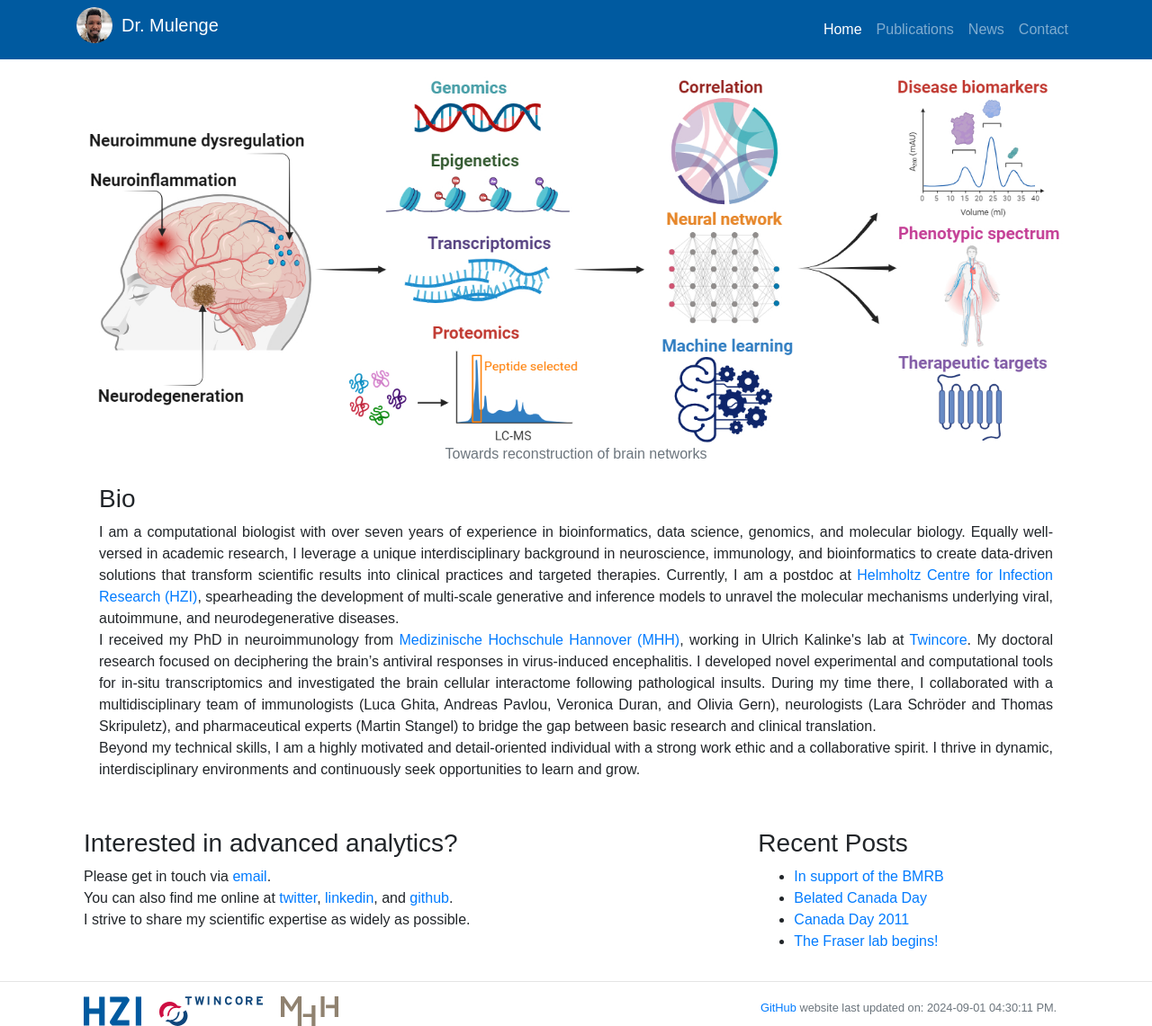
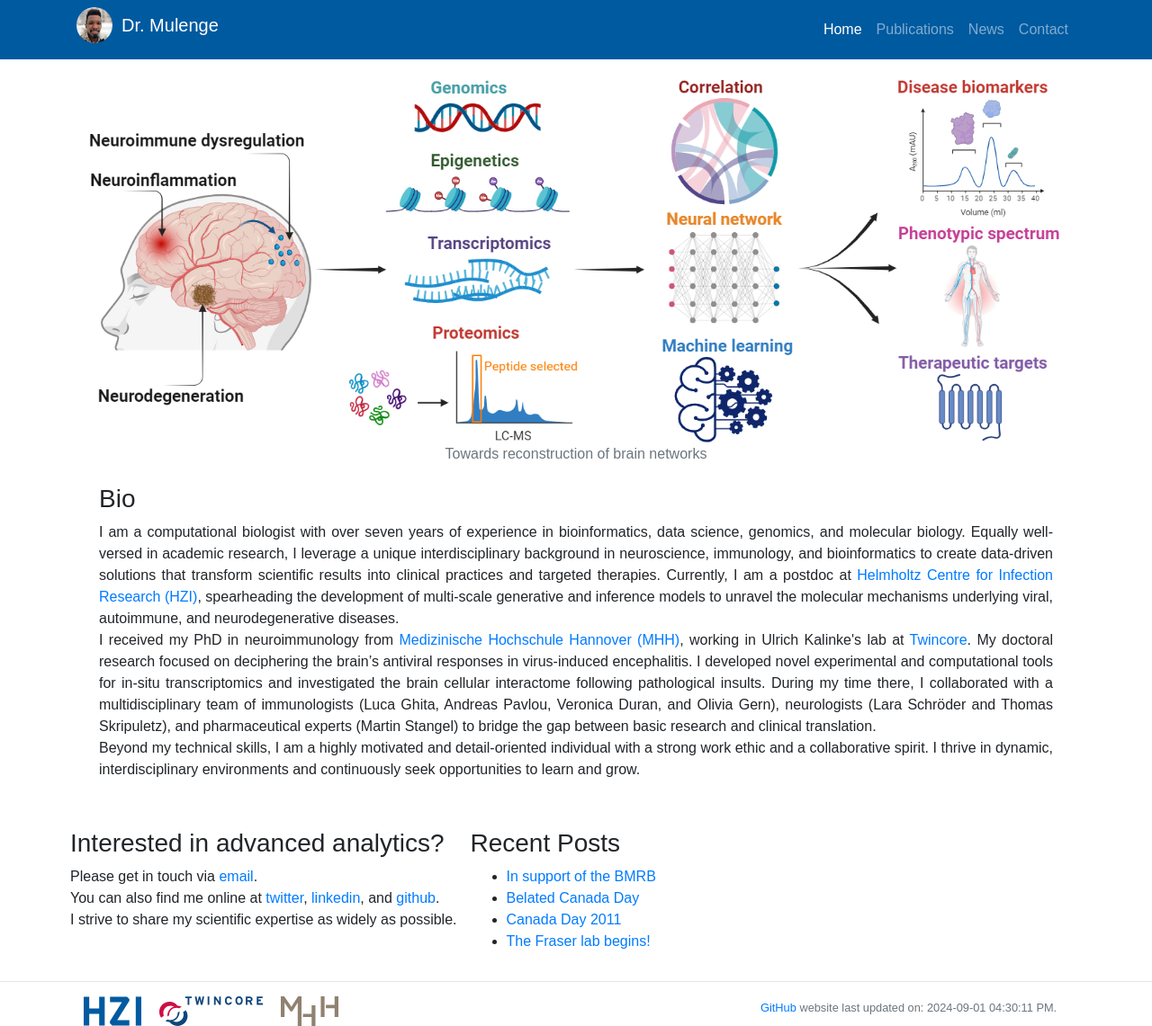
Before and after one commit to fmulenge/fmulenge.github.io, a Jekyll site: the page built from index.md, in a window 1280 px wide. Shown: the whole page at 90% size. Built offline with Jekyll 4.4.1, drawn with Linux system fonts in a browser that asks for light colours.

Commit message:
Update home.html

```diff
--- a/_layouts/home.html
+++ b/_layouts/home.html
@@ -18,7 +18,7 @@
         </div>
     </div>
     <div class="row">
-        <div class="col">
+        <div class="col-md-15">
              <h3> Interested in advanced analytics? </h3>
                     <p align="justify">
                                 Please get in touch via <a href="{{ site.url }}/contact">email</a>.<br>
```
